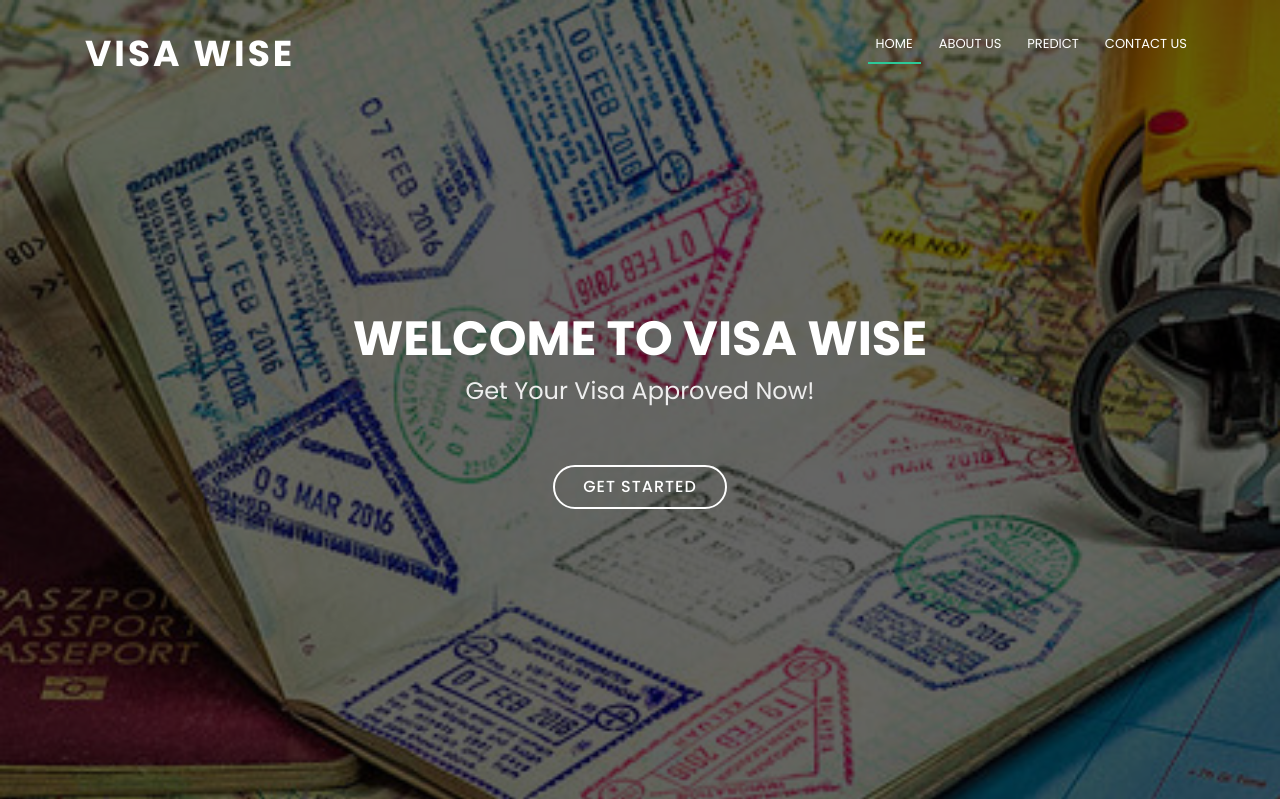
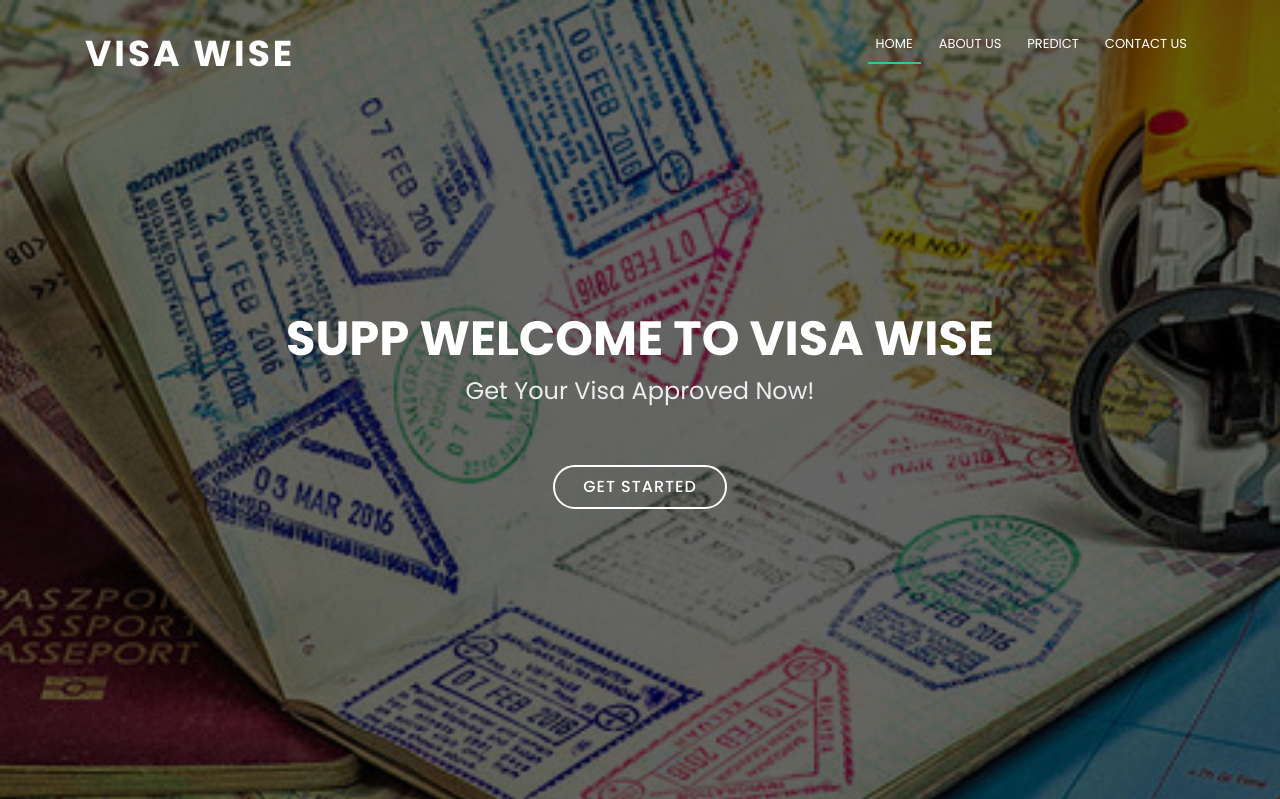
Before and after one commit to lollinng/VisaWise, a Flask app: page / in a window 1280 px wide. Shown: the top 799 px of the page. Run offline with Flask 2, Linux system fonts and the light colour scheme; parts of the project's set-up code (start-up, migrations or seed data) failed here and were passed over; some libraries are stand-ins or nearby versions.

Commit message:
Update index.html

```diff
--- a/templates/index.html
+++ b/templates/index.html
@@ -80,7 +80,7 @@
   ============================-->
   <section id="hero">
     <div class="hero-container">
-      <h1>Welcome to Visa Wise</h1>
+      <h1>Supp Welcome to Visa Wise</h1>
       <h2>Get Your Visa Approved Now!</h2>
       <a href="#about" class="btn-get-started">Get Started</a>
     </div>
```
